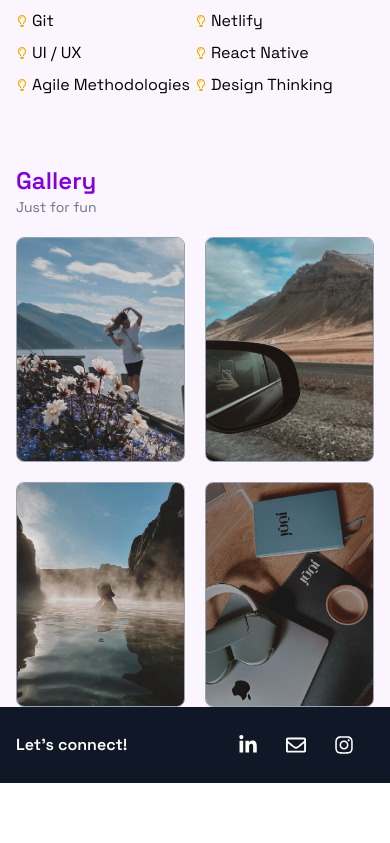
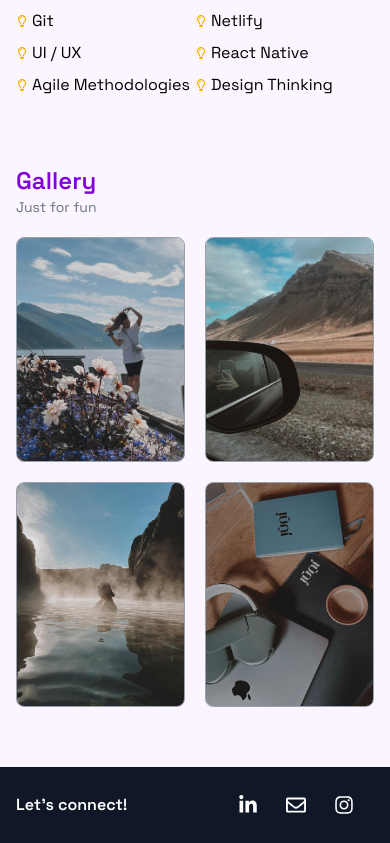
Before and after one commit to albinagu/albina, a Next.js app: page / in a window 390 px wide. Shown: the part 3549-4392 px from the top of the page. Before the commit the page ends 4332 px from the top, so only its background shows below. Built offline with nearby package versions, Linux system fonts and the light colour scheme.

Commit message:
footer margin

```diff
--- a/src/app/components/footer.tsx
+++ b/src/app/components/footer.tsx
@@ -19,7 +19,7 @@ export default function Footer() {
   ]
 
   return (
-    <footer className="bg-gray-900 py-5 sm:mt-30 sm-15">
+    <footer className="bg-gray-900 py-5 sm:mt-30 mt-15">
       <div className="container mx-auto px-4 flex justify-between items-center">
         <h2 className="font-semibold text-white dark:text-purple-300">Let&apos;s connect!</h2>
         <div className="flex justify-between items-center">
```
